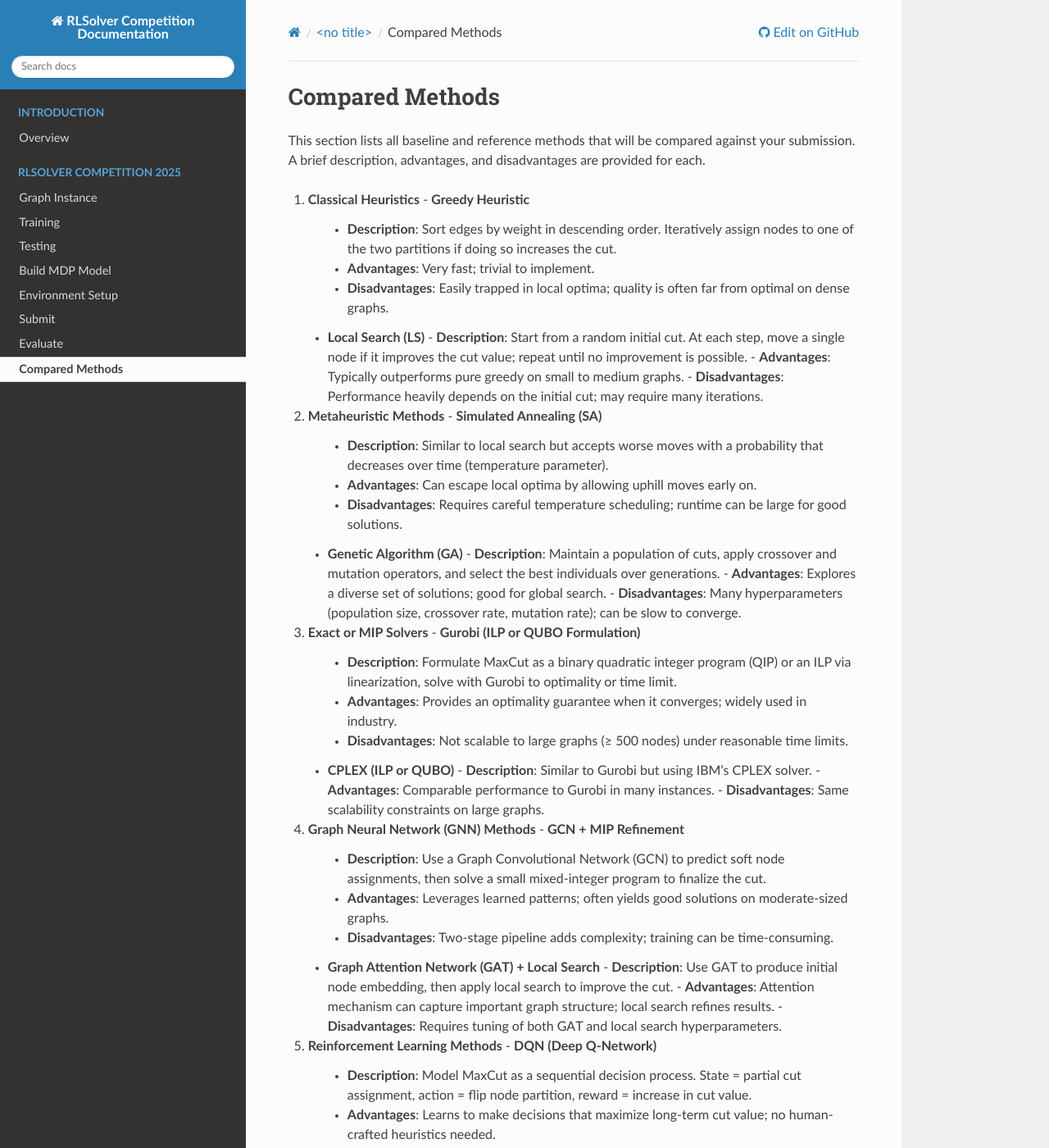
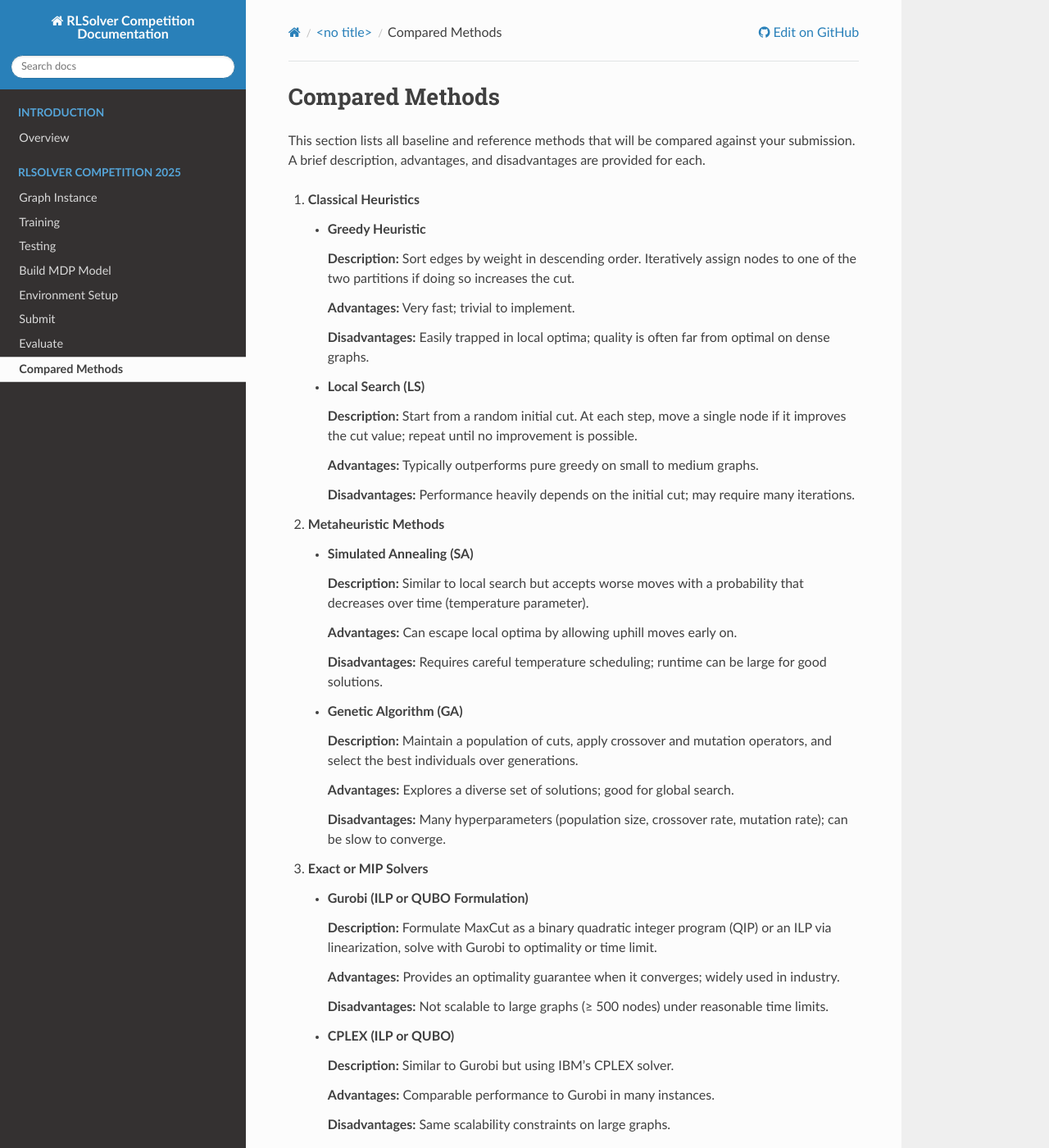
Before and after one commit to Open-Finance-Lab/RLSolver_Contest, a Sphinx documentation site: the page built from docs/source/rlsolver_2025/competition/compared_methods.rst, in a window 1280 px wide and 1400 px high. Shown: the whole window at 82% size. Built offline with Sphinx 7.4.7 and the Read the Docs theme 3.1.0, drawn with Linux system fonts in a browser that asks for light colours; pages that are not in the unit, such as notebooks, are missing from menus; some of the changed text lies outside the part shown.

```diff
--- a/docs/source/_static/css/custom.css
+++ /dev/null
@@ -1,8 +0,0 @@
-.custom-img {
-    margin-bottom: 20px !important;
-}
-
-.toctree-wrapper ul ul{
-    margin-top: 0 !important;
-    margin-bottom: 0 !important;
-}
--- a/docs/source/rlsolver_2025/competition/compared_methods.rst
+++ b/docs/source/rlsolver_2025/competition/compared_methods.rst
@@ -1,61 +1,105 @@
 Compared Methods
-===============
+================
 
 This section lists all baseline and reference methods that will be compared against your submission. A brief description, advantages, and disadvantages are provided for each.
 
 1. **Classical Heuristics**
+
    - **Greedy Heuristic**
-     - **Description**: Sort edges by weight in descending order. Iteratively assign nodes to one of the two partitions if doing so increases the cut.
-     - **Advantages**: Very fast; trivial to implement.
-     - **Disadvantages**: Easily trapped in local optima; quality is often far from optimal on dense graphs.
+
+     **Description:** Sort edges by weight in descending order. Iteratively assign nodes to one of the two partitions if doing so increases the cut.
+
+     **Advantages:** Very fast; trivial to implement.
+
+     **Disadvantages:** Easily trapped in local optima; quality is often far from optimal on dense graphs.
+
    - **Local Search (LS)**
-     - **Description**: Start from a random initial cut. At each step, move a single node if it improves the cut value; repeat until no improvement is possible.
-     - **Advantages**: Typically outperforms pure greedy on small to medium graphs.
-     - **Disadvantages**: Performance heavily depends on the initial cut; may require many iterations.
+
+     **Description:** Start from a random initial cut. At each step, move a single node if it improves the cut value; repeat until no improvement is possible.
+
+     **Advantages:** Typically outperforms pure greedy on small to medium graphs.
+
+     **Disadvantages:** Performance heavily depends on the initial cut; may require many iterations.
 
 2. **Metaheuristic Methods**
+
    - **Simulated Annealing (SA)**
-     - **Description**: Similar to local search but accepts worse moves with a probability that decreases over time (temperature parameter).
-     - **Advantages**: Can escape local optima by allowing uphill moves early on.
-     - **Disadvantages**: Requires careful temperature scheduling; runtime can be large for good solutions.
+
+     **Description:** Similar to local search but accepts worse moves with a probability that decreases over time (temperature parameter).
+
+     **Advantages:** Can escape local optima by allowing uphill moves early on.
+
+     **Disadvantages:** Requires careful temperature scheduling; runtime can be large for good solutions.
+
    - **Genetic Algorithm (GA)**
-     - **Description**: Maintain a population of cuts, apply crossover and mutation operators, and select the best individuals over generations.
-     - **Advantages**: Explores a diverse set of solutions; good for global search.
-     - **Disadvantages**: Many hyperparameters (population size, crossover rate, mutation rate); can be slow to converge.
+
+     **Description:** Maintain a population of cuts, apply crossover and mutation operators, and select the best individuals over generations.
+
+     **Advantages:** Explores a diverse set of solutions; good for global search.
+
+     **Disadvantages:** Many hyperparameters (population size, crossover rate, mutation rate); can be slow to converge.
 
 3. **Exact or MIP Solvers**
+
    - **Gurobi (ILP or QUBO Formulation)**
-     - **Description**: Formulate MaxCut as a binary quadratic integer program (QIP) or an ILP via linearization, solve with Gurobi to optimality or time limit.
-     - **Advantages**: Provides an optimality guarantee when it converges; widely used in industry.
-     - **Disadvantages**: Not scalable to large graphs (≥ 500 nodes) under reasonable time limits.
+
+     **Description:** Formulate MaxCut as a binary quadratic integer program (QIP) or an ILP via linearization, solve with Gurobi to optimality or time limit.
+
+     **Advantages:** Provides an optimality guarantee when it converges; widely used in industry.
+
+     **Disadvantages:** Not scalable to large graphs (≥ 500 nodes) under reasonable time limits.
+
    - **CPLEX (ILP or QUBO)**
-     - **Description**: Similar to Gurobi but using IBM’s CPLEX solver.
-     - **Advantages**: Comparable performance to Gurobi in many instances.
-     - **Disadvantages**: Same scalability constraints on large graphs.
+
+     **Description:** Similar to Gurobi but using IBM’s CPLEX solver.
+
+     **Advantages:** Comparable performance to Gurobi in many instances.
+
+     **Disadvantages:** Same scalability constraints on large graphs.
 
 4. **Graph Neural Network (GNN) Methods**
+
    - **GCN + MIP Refinement**
-     - **Description**: Use a Graph Convolutional Network (GCN) to predict soft node assignments, then solve a small mixed-integer program to finalize the cut.
-     - **Advantages**: Leverages learned patterns; often yields good solutions on moderate-sized graphs.
-     - **Disadvantages**: Two-stage pipeline adds complexity; training can be time-consuming.
+
+     **Description:** Use a Graph Convolutional Network (GCN) to predict soft node assignments, then solve a small mixed-integer program to finalize the cut.
+
+     **Advantages:** Leverages learned patterns; often yields good solutions on moderate-sized graphs.
+
+     **Disadvantages:** Two-stage pipeline adds complexity; training can be time-consuming.
+
    - **Graph Attention Network (GAT) + Local Search**
-     - **Description**: Use GAT to produce initial node embedding, then apply local search to improve the cut.
-     - **Advantages**: Attention mechanism can capture important graph structure; local search refines results.
-     - **Disadvantages**: Requires tuning of both GAT and local search hyperparameters.
+
+     **Description:** Use GAT to produce initial node embedding, then apply local search to improve the cut.
+
+     **Advantages:** Attention mechanism can capture important graph structure; local search refines results.
+
+     **Disadvantages:** Requires tuning of both GAT and local search hyperparameters.
 
 5. **Reinforcement Learning Methods**
+
    - **DQN (Deep Q-Network)**
-     - **Description**: Model MaxCut as a sequential decision process. State = partial cut assignment, action = flip node partition, reward = increase in cut value.
-     - **Advantages**: Learns to make decisions that maximize long-term cut value; no human-crafted heuristics needed.
-     - **Disadvantages**: Training can be unstable; high variance; expensive on large graphs.
+
+     **Description:** Model MaxCut as a sequential decision process. State = partial cut assignment, action = flip node partition, reward = increase in cut value.
+
+     **Advantages:** Learns to make decisions that maximize long-term cut value; no human-crafted heuristics needed.
+
+     **Disadvantages:** Training can be unstable; high variance; expensive on large graphs.
+
    - **GNN-PPO (Graph Neural Network + Proximal Policy Optimization)**
-     - **Description**: Use a GNN to encode the graph state and a PPO agent to decide node flips or assignments.
-     - **Advantages**: PPO is more stable than vanilla policy gradient; GNN captures graph structure.
-     - **Disadvantages**: Requires a large number of episodes to converge; sensitive to hyperparameters.
+
+     **Description:** Use a GNN to encode the graph state and a PPO agent to decide node flips or assignments.
+
+     **Advantages:** PPO is more stable than vanilla policy gradient; GNN captures graph structure.
+
+     **Disadvantages:** Requires a large number of episodes to converge; sensitive to hyperparameters.
+
    - **DeepGL (Deep Graph Learning)**
-     - **Description**: A hybrid of GNN and classical local search. Pretrain a GNN to estimate node contributions, then use those estimates to guide a local search routine.
-     - **Advantages**: Balances learned heuristics with search-based refinement; often faster convergence.
-     - **Disadvantages**: Complexity increases due to mixing two paradigms; tuning required for both components.
+
+     **Description:** A hybrid of GNN and classical local search. Pretrain a GNN to estimate node contributions, then use those estimates to guide a local search routine.
+
+     **Advantages:** Balances learned heuristics with search-based refinement; often faster convergence.
+
+     **Disadvantages:** Complexity increases due to mixing two paradigms; tuning required for both components.
 
 6. **Comparison Table**
 
```
Also changed, not shown: docs/source/rlsolver_2025/competition/build_environment.rst (+7 -4 lines), docs/source/rlsolver_2025/competition/graph_instance.rst (+7 -5 lines), docs/source/rlsolver_2025/competition/testing.rst (+4 -4 lines), docs/source/rlsolver_2025/competition/train_test.rst (+17 -12 lines), docs/source/_static/RLSolver_framework.png (added), docs/source/_static/best.png, docs/source/_static/example_s2v_training.png, docs/source/_static/fig2.png (added), docs/source/_static/maxcut.png (added), docs/source/_static/move.png, docs/source/_static/obj_time.png (added), docs/source/_static/objectives_epochs.png (added), docs/source/_static/sampling_efficiency_maxcut.png (added), docs/source/_static/table1.png (added), 1 more files.
